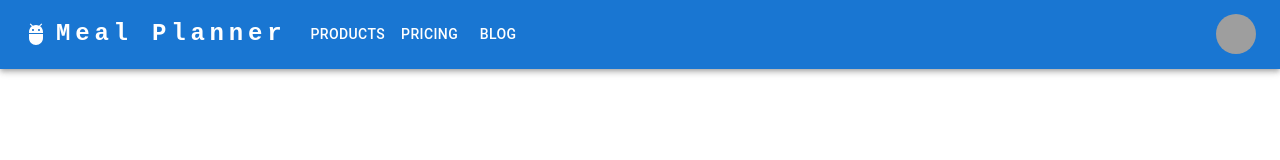
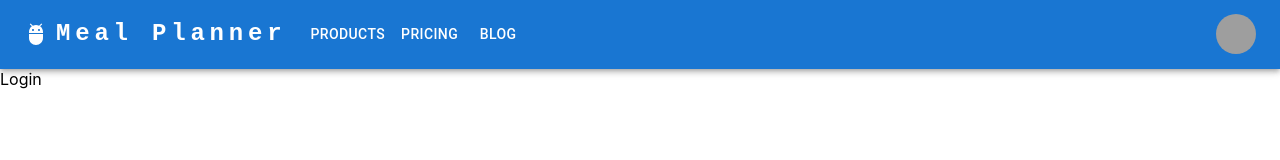
Before and after one commit to RationalAsh/meal-planner-website, a React (Create React App) app: page /login in a window 1280 px wide. Shown: the top 160 px of the page. Built offline with nearby package versions, Linux system fonts and the light colour scheme; grey boxes are pictures that could not be loaded.

Commit message:
Added a login element

```diff
--- a/src/App.tsx
+++ b/src/App.tsx
@@ -5,6 +5,7 @@
 import ResponsiveAppBar from './components/ResponsiveAppBar';
 import { Route, BrowserRouter as Router, Routes } from 'react-router-dom';
 import PlanMeal from './components/PlanMeal';
+import Login from './components/Login';
 
 function App() {
   return (
@@ -13,6 +14,7 @@
     <Router>
       <Routes>
         <Route path="/" element={<HomePage />} />
+        <Route path="/login" element={<Login />} />
         <Route path="/home" element={<HomePage />} />
         <Route path="/plan-meal" element={<PlanMeal />} />
       </Routes>
--- /dev/null
+++ b/src/components/Login.tsx
@@ -0,0 +1,9 @@
+import React from 'react'
+
+type Props = {}
+
+export default function Login({}: Props) {
+  return (
+    <div>Login</div>
+  )
+}
```
